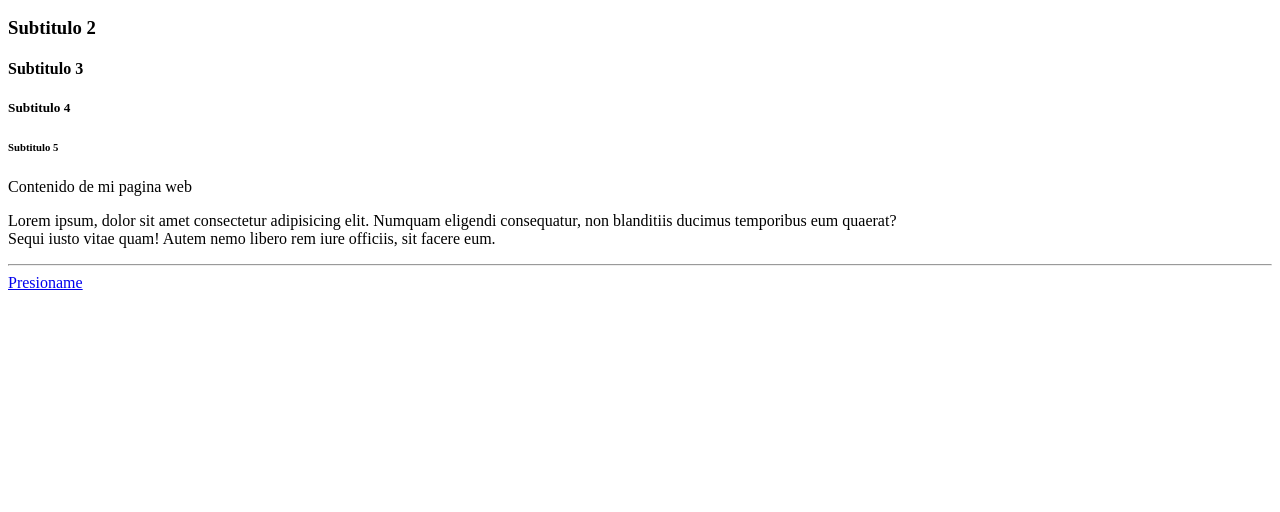
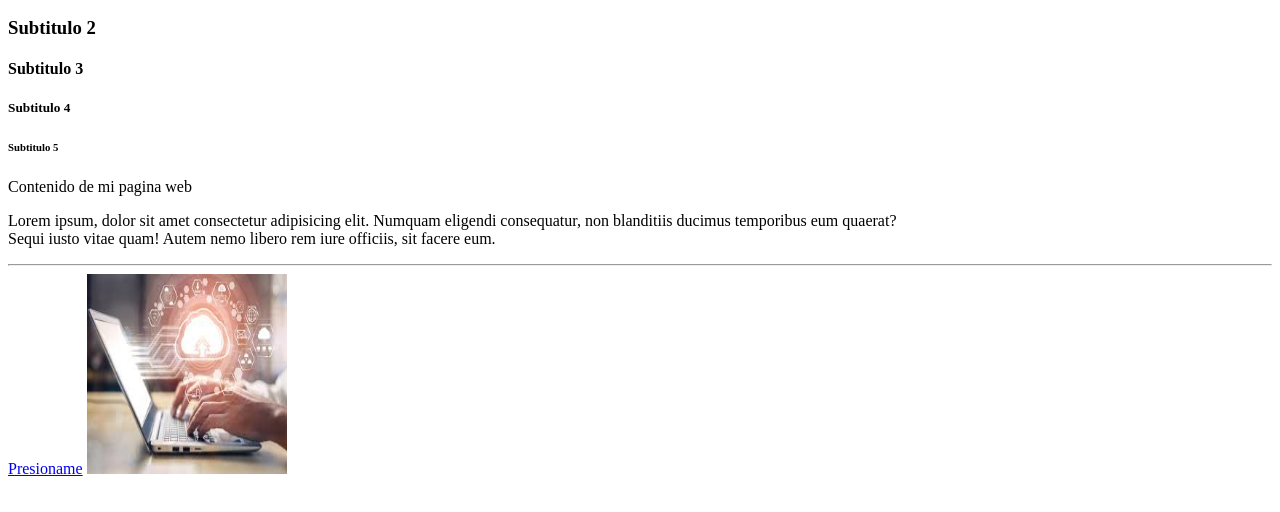
Before and after one commit to Edgargithub78/Prueba1html, a plain HTML site: page index.html in a window 1280 px wide. Shown: the part 110-622 px from the top of the page. Drawn offline with Linux system fonts and the light colour scheme.

Commit message:
Mi Primer commit

```diff
--- a/index.html
+++ b/index.html
@@ -27,6 +27,10 @@
 
     <a href="https://github.com/"target="_blank">Presioname</a>
 
+<!-- Etiquete para agregar imagen -->
+
+    <img width="200" height="200" src="Imagen.png" alt="Imagen de un pc"
+
 
 </body>
 </html>
```
Also changed, not shown: Imagen.png (added).
